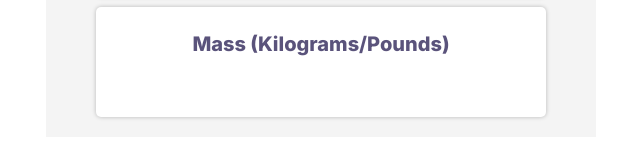
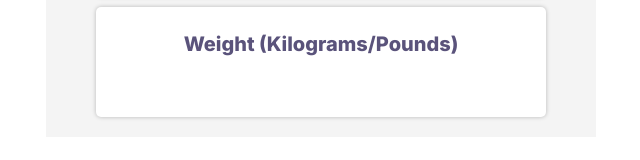
Before and after one commit to Yahid-Basha/Unit-Converter, a plain HTML site: page index.html in a window 1280 px wide. Shown: the part 582-742 px from the top of the page, 319-959 px from the left. Drawn offline with Linux system fonts and the light colour scheme.

Commit message:
change mass to weight

```diff
--- a/index.html
+++ b/index.html
@@ -26,7 +26,7 @@
                 <div class="results"></div>
             </div>
             <div class="output">
-                <p>Mass (Kilograms/Pounds)</p>
+                <p>Weight (Kilograms/Pounds)</p>
                 <div class="results"></div>
             </div>
     </div>
```
